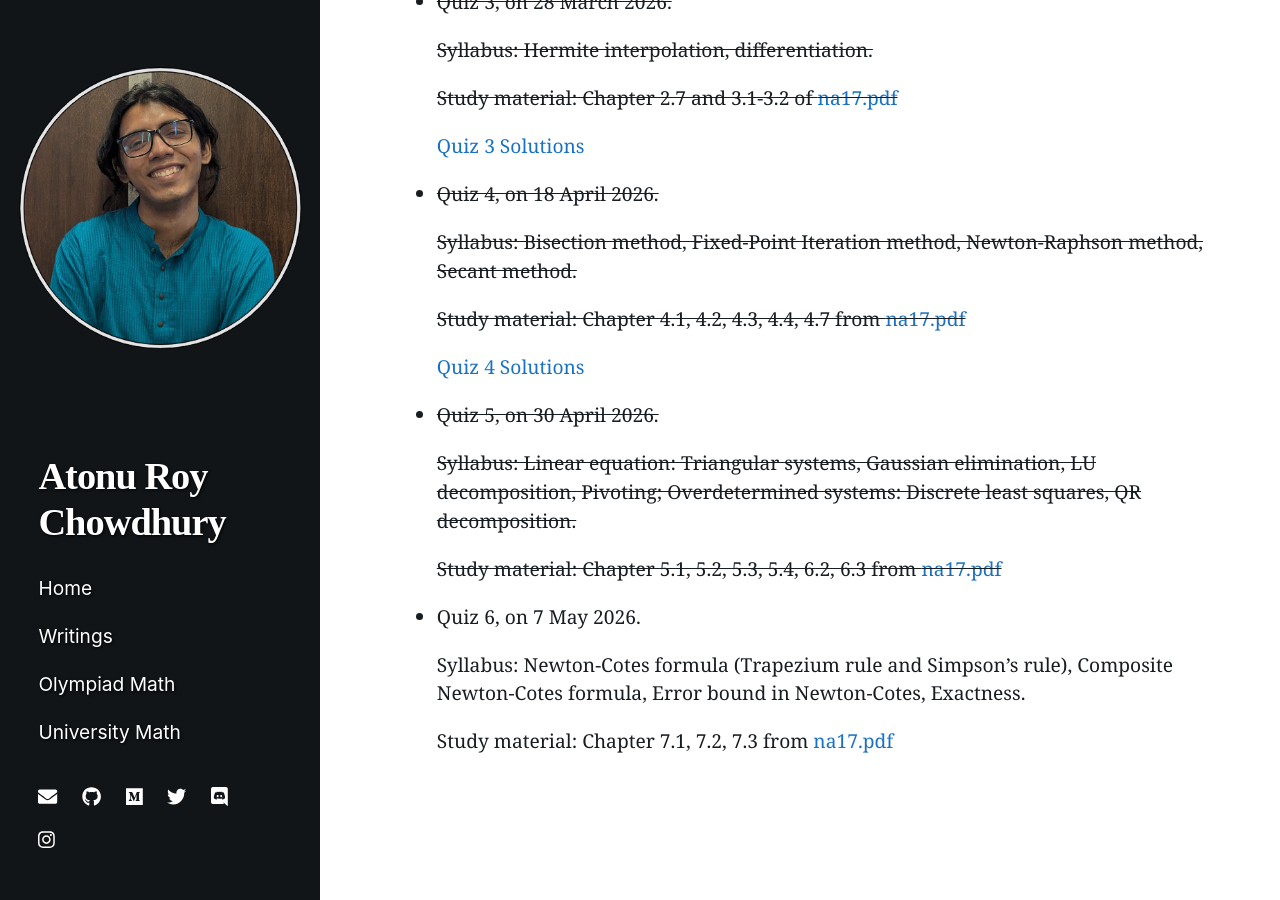
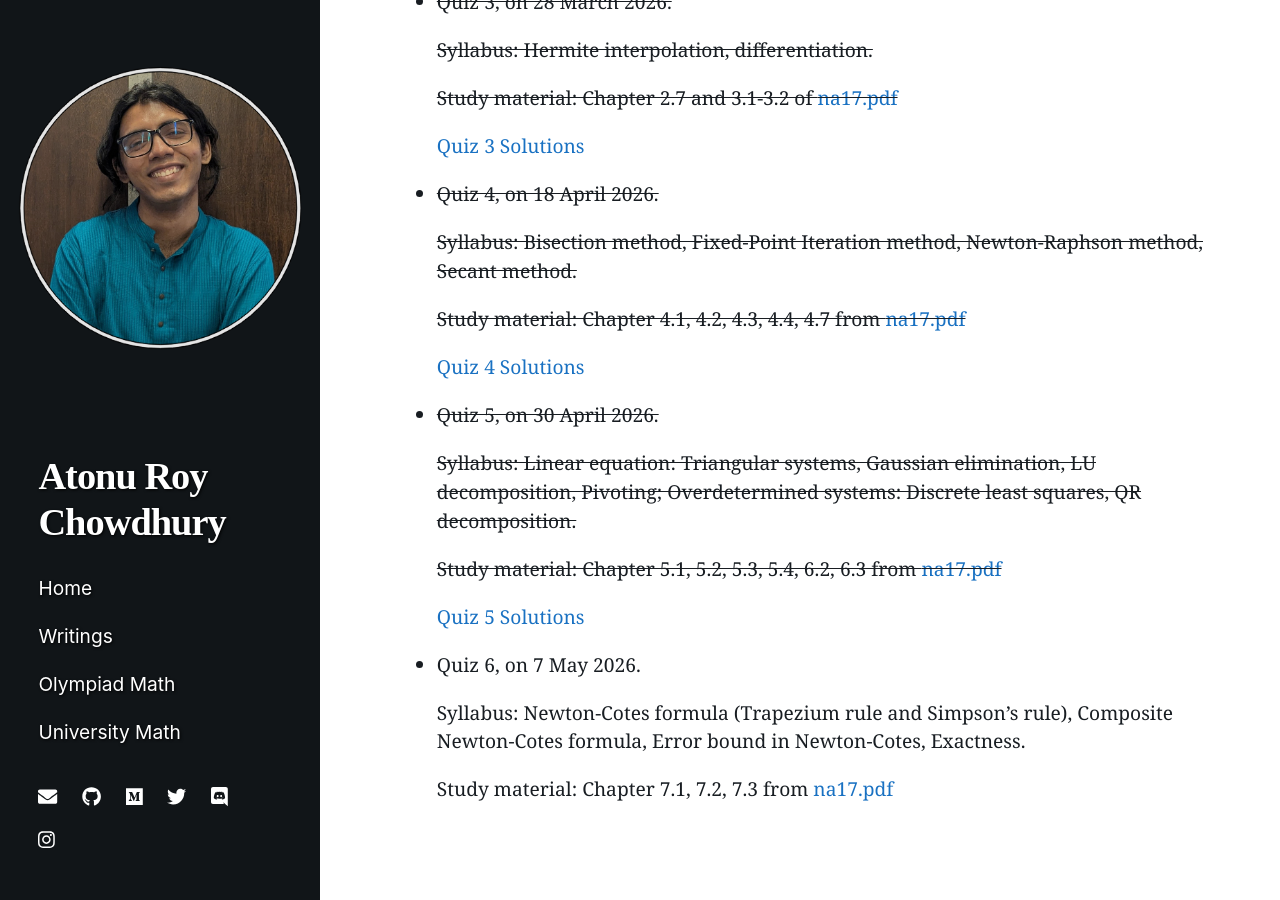
Before and after one commit to atonurc/atonurc.github.io, a Jekyll site: the page built from teaching/bracu/cse330/spring26/assignment_and_quiz.markdown, in a window 1280 px wide and 900 px high, scrolled down 806 px. Built offline with Jekyll 4.4.1, drawn with Linux system fonts in a browser that asks for light colours; nearby versions of some CDN libraries.

Commit message:
q5 soln link

```diff
--- a/teaching/bracu/cse330/spring26/assignment_and_quiz.markdown
+++ b/teaching/bracu/cse330/spring26/assignment_and_quiz.markdown
@@ -55,6 +55,9 @@ title: CSE330 — Assignments and Quizzes
 
   ~~Study material: Chapter 5.1, 5.2, 5.3, 5.4, 6.2, 6.3 from [na17.pdf](https://www.maths.dur.ac.uk/users/anthony.yeates/NOTES/na17.pdf)~~
 
+  [Quiz 5 Solutions](https://atonurc.github.io/teaching/bracu/cse330/spring26/quiz5sol.pdf)
+
+
 - Quiz 6, on 7 May 2026.
 
   Syllabus: Newton-Cotes formula (Trapezium rule and Simpson's rule), Composite Newton-Cotes formula, Error bound in Newton-Cotes, Exactness.
```
